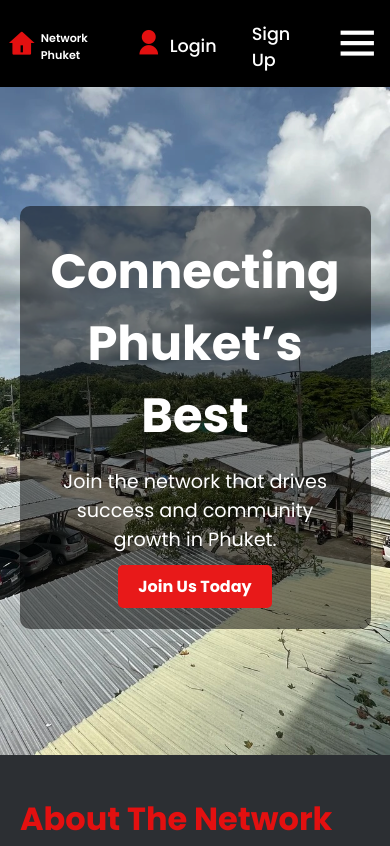
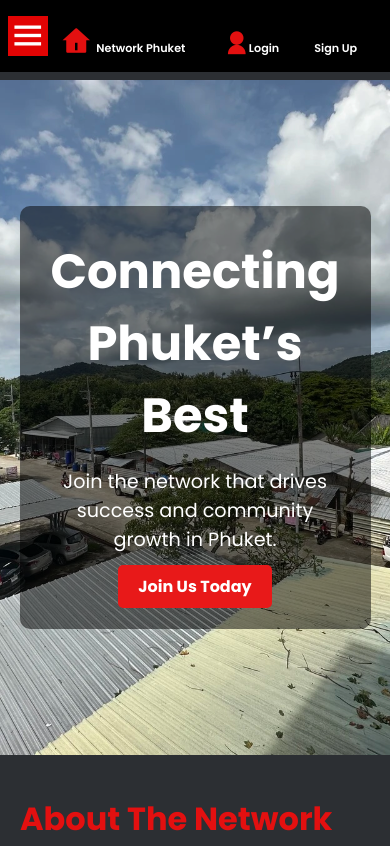
Before and after one commit to georgeleslie/My_first_application, a plain HTML site: page index.html in a window 390 px wide. Shown: the top 846 px of the page. Drawn offline with nearby package versions, Linux system fonts and the light colour scheme.

Commit message:
update to mobile nav

```diff
--- a/index.html
+++ b/index.html
@@ -1,9 +1,10 @@
 <!DOCTYPE html>
 <html lang="en">
 <head>
+    <title>Network Phuket | Expat Services & Living Guide in Thailand</title>
     <meta charset="UTF-8">
     <meta name="viewport" content="width=device-width, initial-scale=1">
-    <title>Network Phuket | Expat Services & Living Guide in Thailand</title>
+
 
     <!-- Meta Tags for SEO -->
     <meta name="description" content="The Phuket Network offers expat services, visa assistance, business consulting, and more to help you thrive in Phuket, Thailand.">
@@ -32,7 +33,9 @@
 </head>
 <body>
 <header>
-<a href="#" class="logo"><i class="ri-home-4-fill"></i><span>Network Phuket</span></a>
+    <div class="bx bx-menu" id="menu-icon"></div>
+    <a href="#" class="logo"><i class="ri-home-4-fill"></i><span>Network Phuket</span></a>
+
 
 <ul class="navbar">
 
@@ -89,7 +92,7 @@
 <div class="main">
     <a href="#" class="user"><i class="ri-user-fill"></i>Login</a>
     <a href="#" class="signup-btn">Sign Up</a>
-    <div class="bx bx-menu" id="menu-icon"></div>
+
 </div>
 </header>
     <!-- Hero Section -->
--- a/script.js
+++ b/script.js
@@ -1,3 +1,4 @@
+
 let menu = document.querySelector('#menu-icon');
 let navbar = document.querySelector('.navbar');
 let dropdowns = document.querySelectorAll('.dropdown');
--- a/styles.css
+++ b/styles.css
@@ -42,18 +42,25 @@ header {
     display: flex;
     align-items: center;
 }
+/*home and logo*/
+a.logo{
+    margin-right: 10px;
+    margin-top: 10px;
+}
 
 .logo i {
     color: var(--main-color);
-    font-size: 28px;
+    font-size: 30px;
     margin-right: 5px;
+
 }
-
+/*network phuket text*/
 .logo span {
     color: var(--text-color);
     font-size: 0.7rem;
     font-weight: 600;
-    margin-top: 6.5px;
+    margin-top: 15px;
+
 }
 
 .navbar {
@@ -78,7 +85,13 @@ header {
     color: var(--main-color);
 }
 
+
+
+
+
 /* Sign-in and Register */
+
+
 .main {
     display: flex;
     align-items: center;
@@ -88,8 +101,8 @@ header {
     margin-right: 25px;
     margin-left: 10px;
     color: var(--text-color);
-    font-size: 1.1rem;
-    font-weight: 500;
+    font-size: 0.7rem;
+    font-weight: 600;
     transition: all 0.5s ease;
 }
 
@@ -97,18 +110,30 @@ header {
     color: var(--main-color);
 }
 
+a.user{
+    margin-top: 15px;
+}
 .user i {
     color: var(--main-color);
-    font-size: 28px;
-    margin-right: 7px;
+    font-size: 25px;
+    margin-left: 5px;
 }
+
+.signup-btn{
+    margin-top: 24px;
+}
+
+
+
+
 
 /* Hamburger icon for smaller screens */
 #menu-icon {
-    font-size: 50px;
+    font-size: 40px;
     color: var(--text-color);
     cursor: pointer;
     display: none;
+    background-color: rgb(226, 4, 4);
 }
 
 @media (max-width: 1280px) {
@@ -351,7 +376,3 @@ footer {
         text-align: left;
     }
 }
-
-.signup-btn{
-    margin-top: 6.5px;
-}
```
Also changed, not shown: 1 other file.
